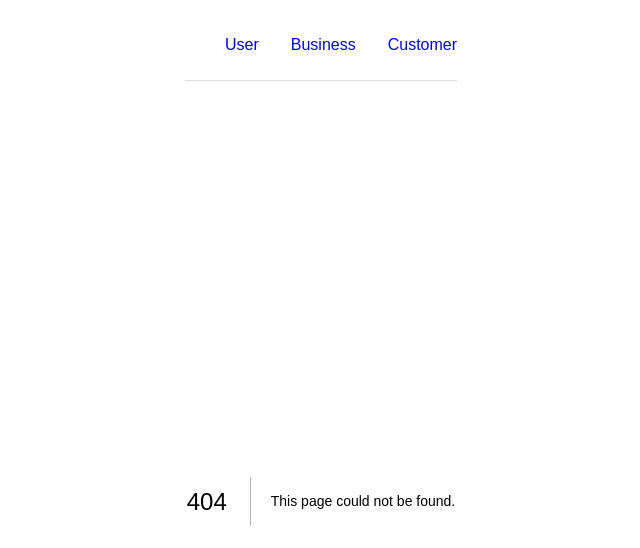
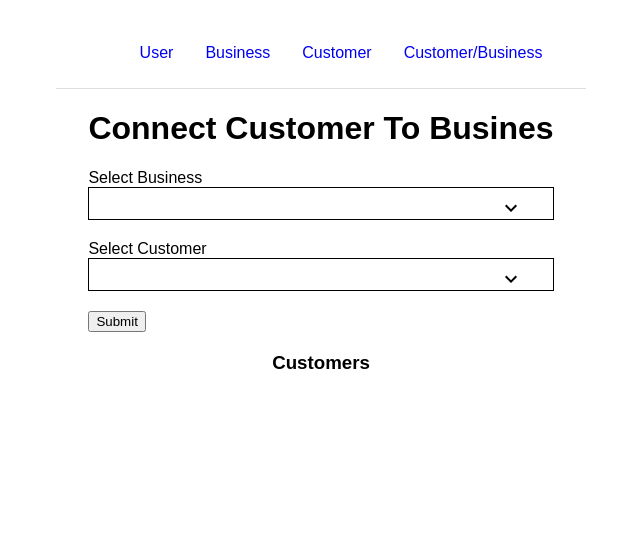
Before and after one commit to GreatEki/isidore-test, a Next.js app in the folder client/: page /join in a window 1280 px wide. Before the commit this address had no page. Shown: the top 548 px of the page, without its empty margins (319-959 px from the left). Built offline with nearby package versions, Linux system fonts and the light colour scheme.

Commit message:
feat: add customer to business

```diff
--- a/client/components/dropdown/Dropdown.tsx
+++ b/client/components/dropdown/Dropdown.tsx
@@ -1,6 +1,7 @@
 import React, { useState, useEffect } from "react";
 import { MdKeyboardArrowDown } from "react-icons/md";
 import styles from "./Dropdown.module.css";
+import { v4 } from "uuid";
 
 interface Props {
   list: any[];
@@ -8,6 +9,8 @@ interface Props {
   optionValue: string;
   onChange: (e: React.ChangeEvent<HTMLSelectElement>) => void;
   state: any;
+  label: string;
+  name: string;
 }
 
 interface SelectI {
@@ -16,7 +19,8 @@ interface SelectI {
   key: any;
 }
 const Dropdown: React.FC<Props> = (props) => {
-  const { list, textContent, optionValue, onChange, state } = props;
+  const { label, name, list, textContent, optionValue, onChange, state } =
+    props;
   const [optionList, setOptionList] = useState<SelectI[]>([]);
 
   useEffect(() => {
@@ -31,7 +35,7 @@ const Dropdown: React.FC<Props> = (props) => {
         optionData = {
           value: item[optionValue],
           textContent: item[textContent],
-          key: item[key],
+          key: v4(),
         };
       }
 
@@ -42,12 +46,14 @@ const Dropdown: React.FC<Props> = (props) => {
   }, [list, optionValue, textContent]);
 
   return (
-    <label className={styles.customSelector}>
-      {" "}
+    <div>
+      <label> {label} </label>
+      <div className={styles.customSelector}>
         <select
           className={styles.selectDropdown}
           onChange={onChange}
-        value={state}
+          defaultValue={state}
+          name={name}
         >
           {optionList ? (
             optionList.map((item, index) => (
@@ -63,7 +69,8 @@ const Dropdown: React.FC<Props> = (props) => {
           {" "}
           <MdKeyboardArrowDown />{" "}
         </span>
-    </label>
+      </div>
+    </div>
   );
 };
 
--- a/client/components/menu/Menu.tsx
+++ b/client/components/menu/Menu.tsx
@@ -15,6 +15,9 @@ const Menu = () => {
         <li>
           <Link href="/customer"> Customer</Link>
         </li>
+        <li>
+          <Link href="/join"> Customer/Business </Link>
+        </li>
       </ul>
     </nav>
   );
--- a/client/graphql/mutations.ts
+++ b/client/graphql/mutations.ts
@@ -80,3 +80,23 @@ export const DELETE_CUSTOMER = gql`
     deleteCustomer(id: $deleteCustomerId)
   }
 `;
+
+export const ADD_CUSTOMER_TO_BUSINESS = gql`
+  mutation AddCustomerToBusiness(
+    $addCustomerToBusinessInput: AddCustomerBusinessInput!
+  ) {
+    addCustomerToBusiness(input: $addCustomerToBusinessInput) {
+      id
+      business {
+        id
+        name
+        owner
+      }
+      customer {
+        firstName
+        lastName
+        email
+      }
+    }
+  }
+`;
--- a/client/graphql/queries.ts
+++ b/client/graphql/queries.ts
@@ -32,3 +32,19 @@ export const GET_CUSTOMERS = gql`
     }
   }
 `;
+
+export const GET_BUSINESS_CUSTOMERS = gql`
+  query GetBusinessCustomers($businessId: ID!, $getBusinessCustomersId: ID!) {
+    getBusinessCustomers(id: $getBusinessCustomersId) {
+      id
+      business {
+        id
+        name
+      }
+      customer {
+        firstName
+        lastName
+      }
+    }
+  }
+`;
--- /dev/null
+++ b/client/pages/join/Join.module.css
@@ -0,0 +1,3 @@
+.container {
+    padding: 0 2rem;
+}
--- /dev/null
+++ b/client/pages/join/index.tsx
@@ -0,0 +1,115 @@
+import React, { FormEvent, useState } from "react";
+import { Dropdown, Button } from "components";
+import {
+  GET_CUSTOMERS,
+  GET_BUSINESSES,
+  GET_BUSINESS_CUSTOMERS,
+} from "graphql/queries";
+import { ADD_CUSTOMER_TO_BUSINESS } from "graphql/mutations";
+import { useQuery, useMutation } from "@apollo/client";
+import styles from "./Join.module.css";
+import { IBusiness, ICustomer } from "types";
+
+export default function CustomerBusiness() {
+  const [theBusiness, setTheBusiness] = useState<IBusiness>({
+    id: 0,
+    name: "",
+    yearOfEstablishment: "",
+    owner: 0,
+    ownerName: "",
+  });
+
+  const [theCustomer, setTheCustomer] = useState<ICustomer>({
+    id: 0,
+    firstName: "",
+    lastName: "",
+    email: "",
+  });
+  const { data: businessList } = useQuery(GET_BUSINESSES);
+  const { data: customerList } = useQuery(GET_CUSTOMERS);
+
+  const [addCustomerToBusiness] = useMutation(ADD_CUSTOMER_TO_BUSINESS, {
+    onCompleted: (data) => {
+      console.log(data);
+    },
+  });
+  // const { data: businessCustomers } = useQuery(GET_BUSINESS_CUSTOMERS, {
+  //   variables: { getBusinessCustomersId:  }
+  // });
+
+  const handleSelectChange = (e: React.ChangeEvent<HTMLSelectElement>) => {
+    const { name, value } = e.target;
+    let selected;
+    switch (name) {
+      case "business":
+        selected = businessList.getBusinesses.find(
+          (bus: IBusiness) => bus.id === value
+        );
+        setTheBusiness(selected);
+        break;
+      case "customer":
+        selected = customerList.getCustomers.find(
+          (cus: ICustomer) => cus.id === value
+        );
+        setTheCustomer(selected);
+        break;
+      default:
+        return selected;
+    }
+  };
+
+  const handleSubmit = (e: FormEvent) => {
+    e.preventDefault();
+    addCustomerToBusiness({
+      variables: {
+        addCustomerToBusinessInput: {
+          business: theBusiness.id,
+          customer: theCustomer.id,
+        },
+      },
+    });
+  };
+
+  return (
+    <div className={styles.container}>
+      <h1 className="text-center text-capitalize">
+        {" "}
+        Connect Customer to Busines{" "}
+      </h1>
+      <form onSubmit={handleSubmit}>
+        <div className="form-item">
+          <Dropdown
+            list={businessList?.getBusinesses || []}
+            textContent="name"
+            optionValue="id"
+            state={"Ekene"}
+            onChange={handleSelectChange}
+            name="business"
+            label="Select Business"
+          />
+        </div>
+        <div className="form-item">
+          <Dropdown
+            label="Select Customer"
+            name="customer"
+            list={customerList?.getCustomers || []}
+            textContent="firstName"
+            optionValue="id"
+            state={theCustomer.firstName}
+            onChange={handleSelectChange}
+          />
+        </div>
+
+        <div className="form-item">
+          <Button btnType="submit" btnText="Submit" />
+        </div>
+      </form>
+
+      <section>
+        <article className="list">
+          <h3 className="text-center"> Customers </h3>
+        </article>
+      </section>
+    </div>
+  );
+}
--- a/client/tsconfig.json
+++ b/client/tsconfig.json
@@ -13,7 +13,8 @@
     "resolveJsonModule": true,
     "isolatedModules": true,
     "jsx": "preserve",
-    "incremental": true
+    "incremental": true,
+    "baseUrl": "."
   },
   "include": ["next-env.d.ts", "**/*.ts", "**/*.tsx"],
   "exclude": ["node_modules"]
--- a/client/types/index.ts
+++ b/client/types/index.ts
@@ -1,5 +1,5 @@
 export interface IUser {
-  id: number;
+  id: number | string;
   firstName: string;
   lastName: string;
   email: string;
@@ -8,7 +8,7 @@ export interface IUser {
 export type ActionT = "create" | "update";
 
 export interface IBusiness {
-  id: number;
+  id: number | string;
   name: string;
   yearOfEstablishment: string;
   owner: number;
@@ -16,7 +16,7 @@ export interface IBusiness {
 }
 
 export interface ICustomer {
-  id: number;
+  id: number | string;
   firstName: string;
   lastName: string;
   email: string;
```
Also changed, not shown: client/package.json (+6 -1 lines), client/pages/business/index.tsx (+11 -11 lines), client/pages/customer/index.tsx (+6 -6 lines), client/pages/index.tsx (+6 -6 lines), 1 other file (tests, documents, lock files or other folders). Lines whose indentation alone changed are shown as unchanged.
